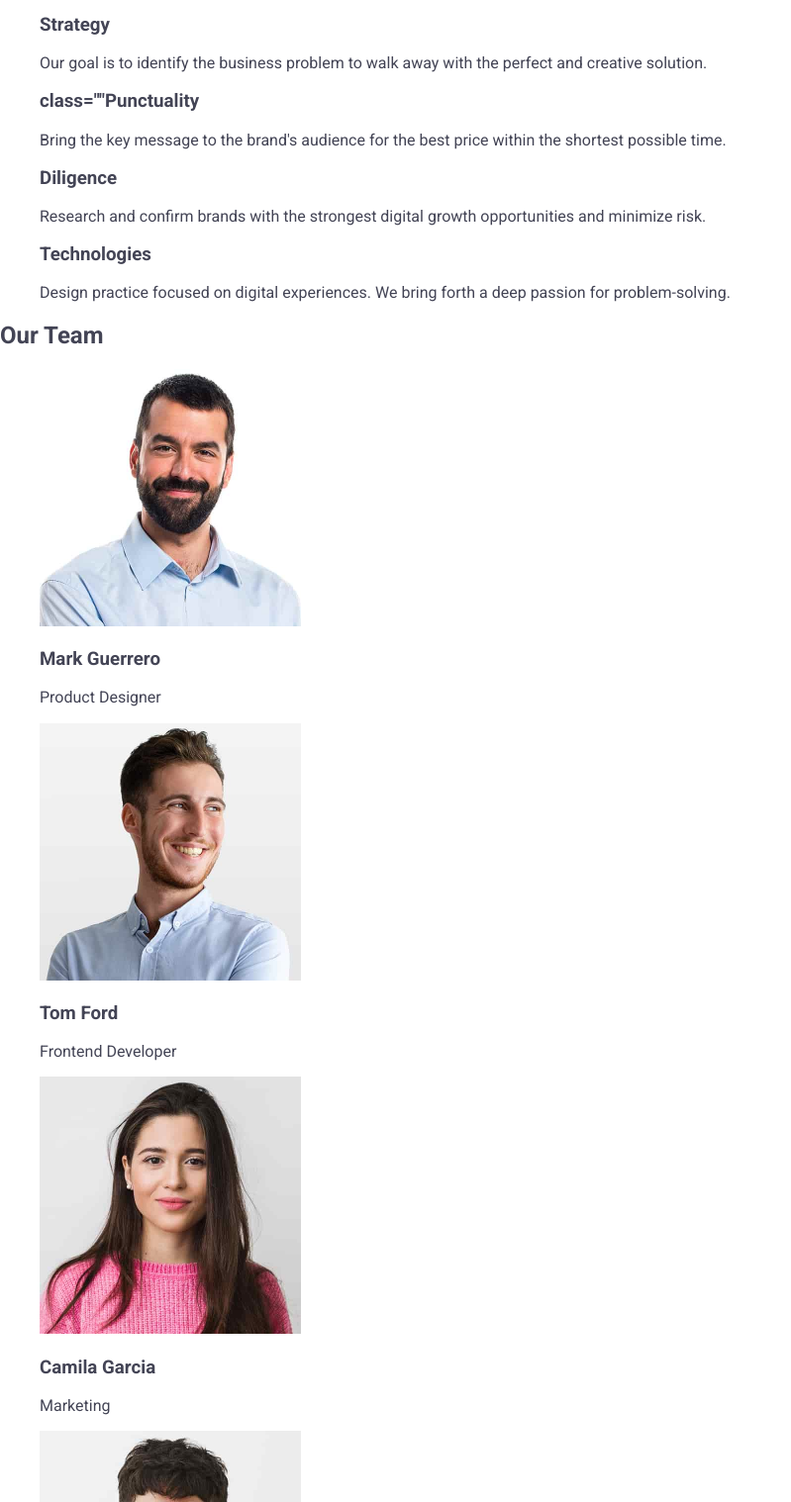
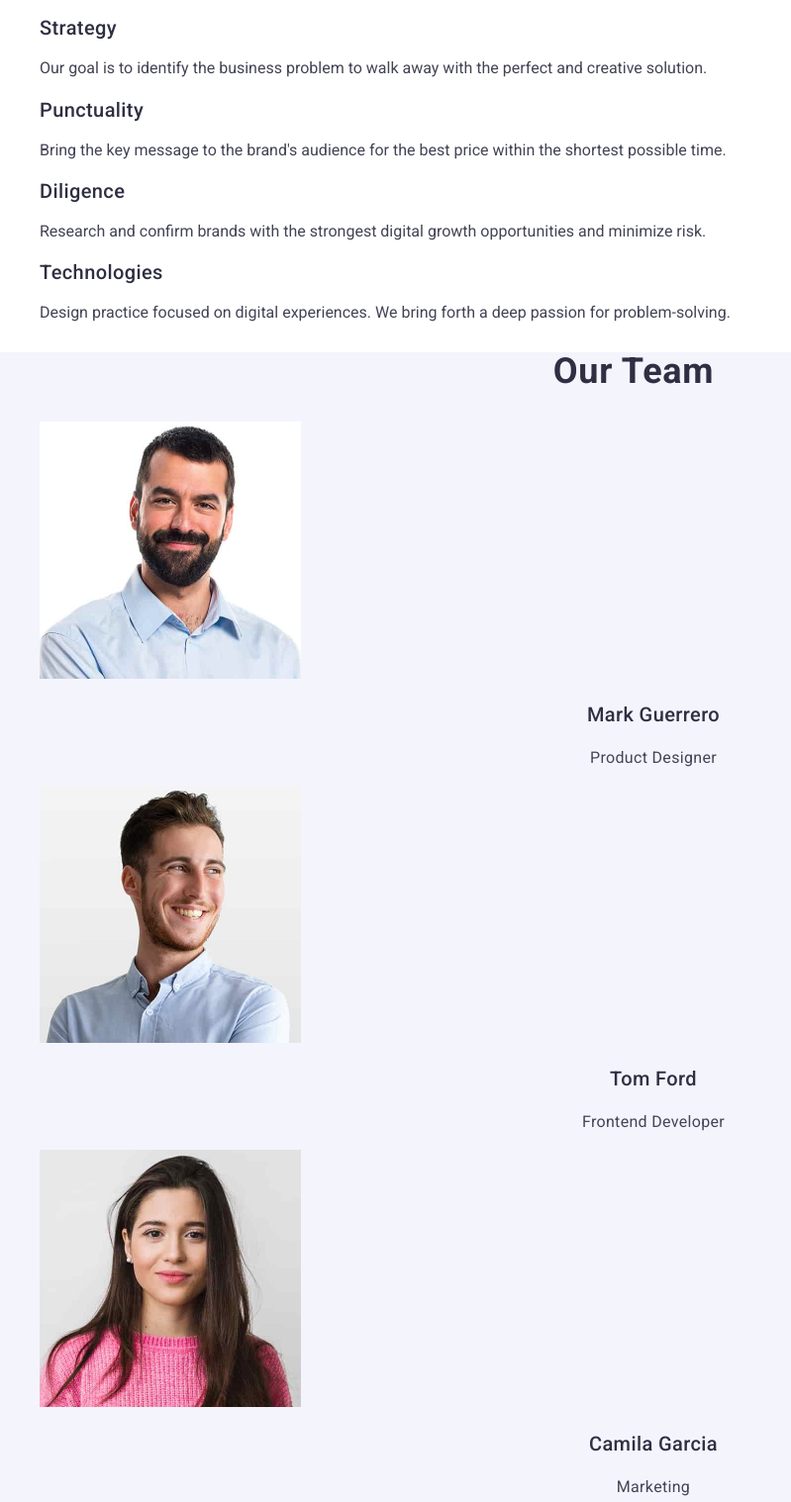
Before and after one commit to YuriiOsinnyi/goit-markup-hw-02, a plain HTML site: page index.html in a window 1280 px wide. Shown: the part 360-1878 px from the top of the page at 99% size, without its empty margins (0-799 px from the left). Drawn offline with nearby package versions, Linux system fonts and the light colour scheme.

Commit message:
refactor: class header, main

```diff
--- a/index.html
+++ b/index.html
@@ -57,35 +57,35 @@
         <button class="hero-button" type="button">Order Service</button>
       </section>
       <!-- section 1 -->
-      <section class="" id="advantages">
+      <section class="section-advantages" id="advantages">
         <!-- Hidden title CSS -->
         <h2 class="section-titel visually-hidden">Advantages</h2>
 
-        <ul class="">
-          <li class="">
-            <h3 class="">Strategy</h3>
-            <p class="">
+        <ul class="advantages-list">
+          <li class="advantages-item">
+            <h3 class="advantages-titel">Strategy</h3>
+            <p class="advantages-text">
               Our goal is to identify the business problem to walk away with the
               perfect and creative solution.
             </p>
           </li>
-          <li class="">
-            <h3>class=""Punctuality</h3>
-            <p class="">
+          <li class="advantages-item">
+            <h3 class="advantages-titel">Punctuality</h3>
+            <p class="advantages-text">
               Bring the key message to the brand's audience for the best price
               within the shortest possible time.
             </p>
           </li>
-          <li class="">
-            <h3 class="">Diligence</h3>
-            <p class="">
+          <li class="advantages-item">
+            <h3 class="advantages-titel">Diligence</h3>
+            <p class="advantages-text">
               Research and confirm brands with the strongest digital growth
               opportunities and minimize risk.
             </p>
           </li>
-          <li class="">
-            <h3 class="">Technologies</h3>
-            <p class="">
+          <li class="advantages-item">
+            <h3 class="advantages-titel">Technologies</h3>
+            <p class="advantages-text">
               Design practice focused on digital experiences. We bring forth a
               deep passion for problem-solving.
             </p>
@@ -93,28 +93,48 @@
         </ul>
       </section>
       <!-- Section 2 -->
-      <section id="team">
-        <h2>Our Team</h2>
-        <ul>
-          <li>
-            <img src="./images/img-3.jpg" alt="Card-Content" width="264" />
-            <h3>Mark Guerrero</h3>
-            <p>Product Designer</p>
+      <section class="section-team" id="team">
+        <h2 class="team-titel">Our Team</h2>
+        <ul class="team-list">
+          <li class="team-item">
+            <img
+              class="teme-card"
+              src="./images/img-3.jpg"
+              alt="Card-Content"
+              width="264"
+            />
+            <h3 class="team-titel-name">Mark Guerrero</h3>
+            <p class="team-text">Product Designer</p>
           </li>
-          <li>
-            <img src="./images/img-2.jpg" alt="Card-Content" width="264" />
-            <h3>Tom Ford</h3>
-            <p>Frontend Developer</p>
+          <li class="team-item">
+            <img
+              class="teme-card"
+              src="./images/img-2.jpg"
+              alt="Card-Content"
+              width="264"
+            />
+            <h3 class="team-titel-name">Tom Ford</h3>
+            <p class="team-text">Frontend Developer</p>
           </li>
-          <li>
-            <img src="./images/img-1.jpg" alt="Card-Content" width="264" />
-            <h3>Camila Garcia</h3>
-            <p>Marketing</p>
+          <li class="team-item">
+            <img
+              class="teme-card"
+              src="./images/img-1.jpg"
+              alt="Card-Content"
+              width="264"
+            />
+            <h3 class="team-titel-name">Camila Garcia</h3>
+            <p class="team-text">Marketing</p>
           </li>
-          <li>
-            <img src="./images/img.jpg" alt="Card-Content" width="264" />
-            <h3>Daniel Wilson</h3>
-            <p>UI Designer</p>
+          <li class="team-item">
+            <img
+              class="teme-card"
+              src="./images/img.jpg"
+              alt="Card-Content"
+              width="264"
+            />
+            <h3 class="team-titel-name">Daniel Wilson</h3>
+            <p class="team-text">UI Designer</p>
           </li>
         </ul>
       </section>
```
